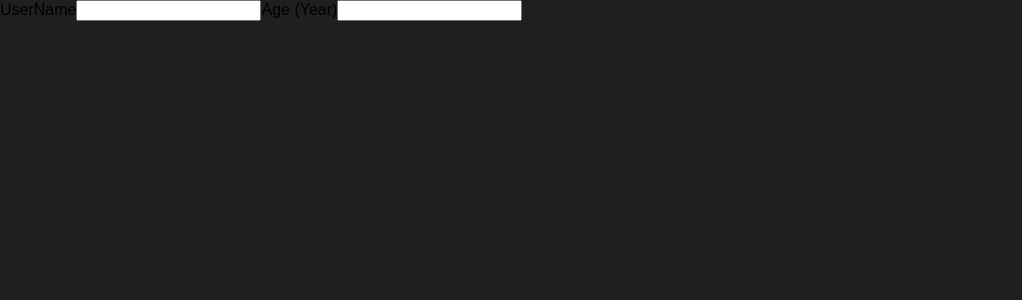
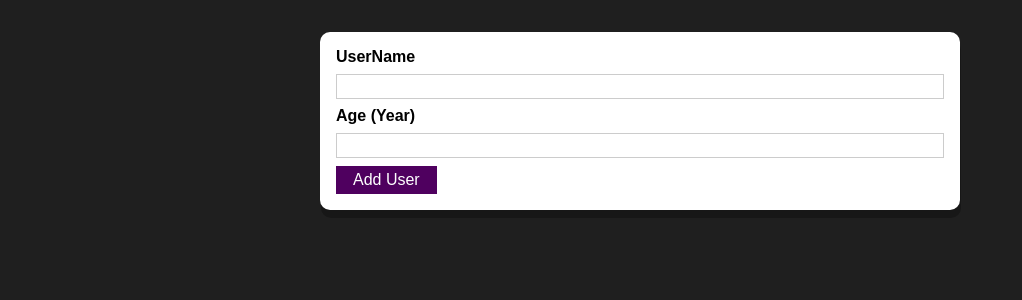
Before and after one commit to rdchen1124/React-Complete-Guide, a React (Create React App) app: page / in a window 1280 px wide. Shown: the top 300 px of the page, without its empty margins (0-1022 px from the left). Built offline with nearby package versions, Linux system fonts and the light colour scheme.

Commit message:
Add UI type components for styling components.

```diff
--- /dev/null
+++ b/src/components/UI/Button.js
@@ -0,0 +1,14 @@
+import React from "react";
+import styles from "./Button.module.css";
+
+const Button = props => {
+  return (
+    <button
+      className={styles.button}
+      type={props.type || "button"}
+      onClick={props.onClick}
+    >{props.children}</button>
+  )
+}
+
+export default Button;
--- /dev/null
+++ b/src/components/UI/Button.module.css
@@ -0,0 +1,18 @@
+.button {
+  font: inherit;
+  border: 1px solid #4f005f;
+  background: #4f005f;
+  color: white;
+  padding: 0.25rem 1rem;
+  cursor: pointer;
+}
+
+.button:hover,
+.button:active {
+  background: #741188;
+  border-color: #741188;
+}
+
+.button:focus {
+  outline: none;
+}
--- /dev/null
+++ b/src/components/UI/Card.js
@@ -0,0 +1,10 @@
+import React from "react";
+import styles from "./Card.module.css";
+
+const Card = props => {
+  return (
+    <div className={`${styles.card} ${props.cName}`}>{props.children}</div>
+  )
+}
+
+export default Card;
--- /dev/null
+++ b/src/components/UI/Card.module.css
@@ -0,0 +1,5 @@
+.card {
+  background: white;
+  border-radius: 10px;
+  box-shadow: 1px 8px rgba(0, 0, 0, 0.26);
+}
--- a/src/components/Users/UserForm.js
+++ b/src/components/Users/UserForm.js
@@ -1,16 +1,23 @@
 import React from "react";
+import Card from "../UI/Card";
+import Button from "../UI/Button";
+import styles from "./UserForm.module.css";
 
 const UserForm = props => {
   const handleSubmit = (e) => {
     e.preventDefault();
+    console.log("Submitted!!");
   }
   return (
+    <Card cName={styles.input}>
       <form onSubmit={handleSubmit}>
         <label htmlFor="username">UserName</label>
         <input id="username" type="text" />
         <label htmlFor="age">Age (Year)</label>
         <input id="age" type="number" />
+        <Button type="submit">Add User</Button>
       </form>
+    </Card>
   )
 }
 
--- /dev/null
+++ b/src/components/Users/UserForm.module.css
@@ -0,0 +1,26 @@
+.input {
+  margin: 2rem auto;
+  padding: 1rem;
+  width: 90%;
+  max-width: 40rem;
+}
+
+.input label {
+  display: block;
+  font-weight: bold;
+  margin-bottom: 0.5rem;
+}
+
+.input input {
+  font: inherit;
+  display: block;
+  width: 100%;
+  border: 1px solid rgb(204, 204, 204);
+  padding: 0.15rem;
+  margin-bottom: 0.5rem;
+}
+
+.input input:focus {
+  outline: none;
+  border-color: #4f005f;
+}
```
Lines whose indentation alone changed are shown as unchanged.
